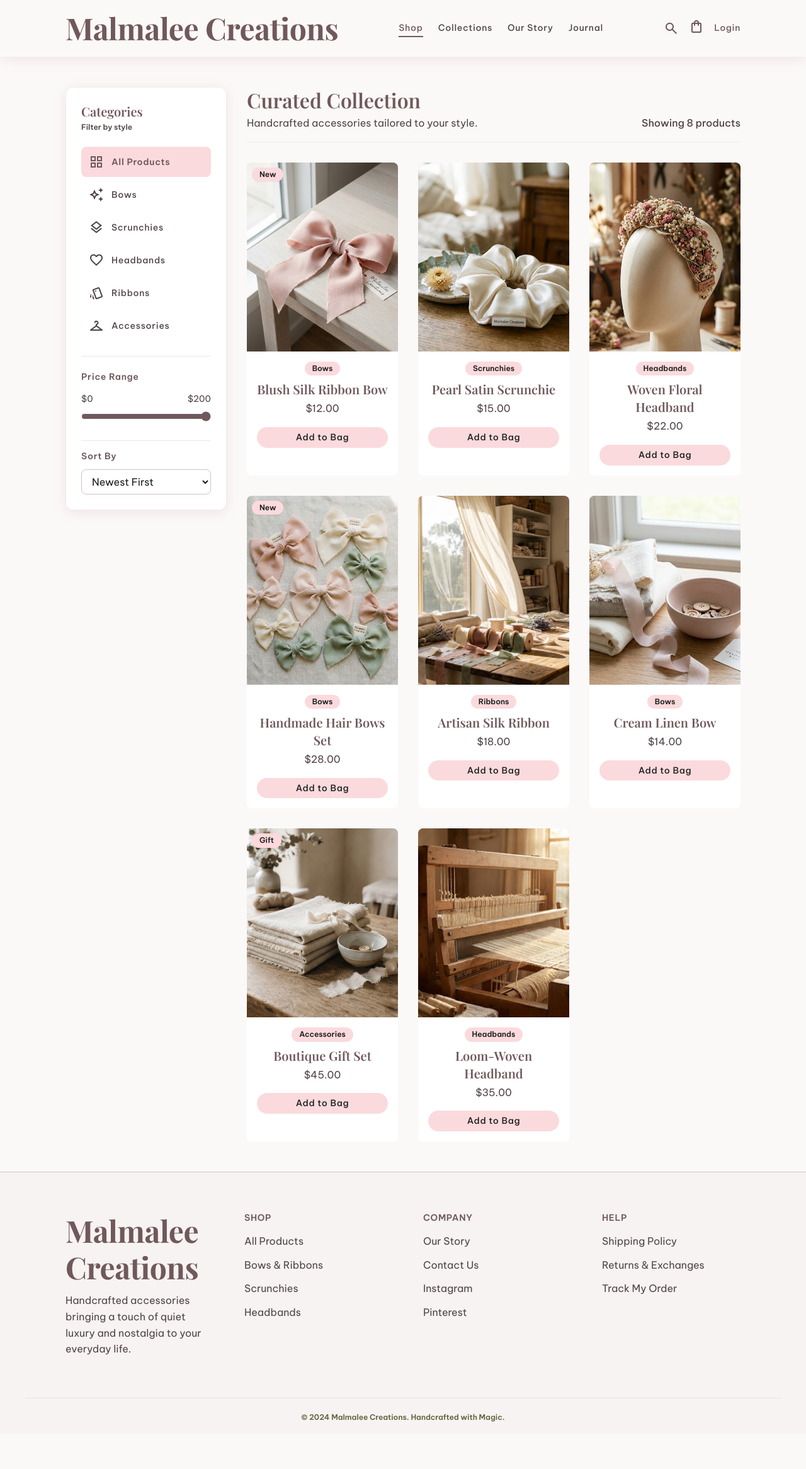
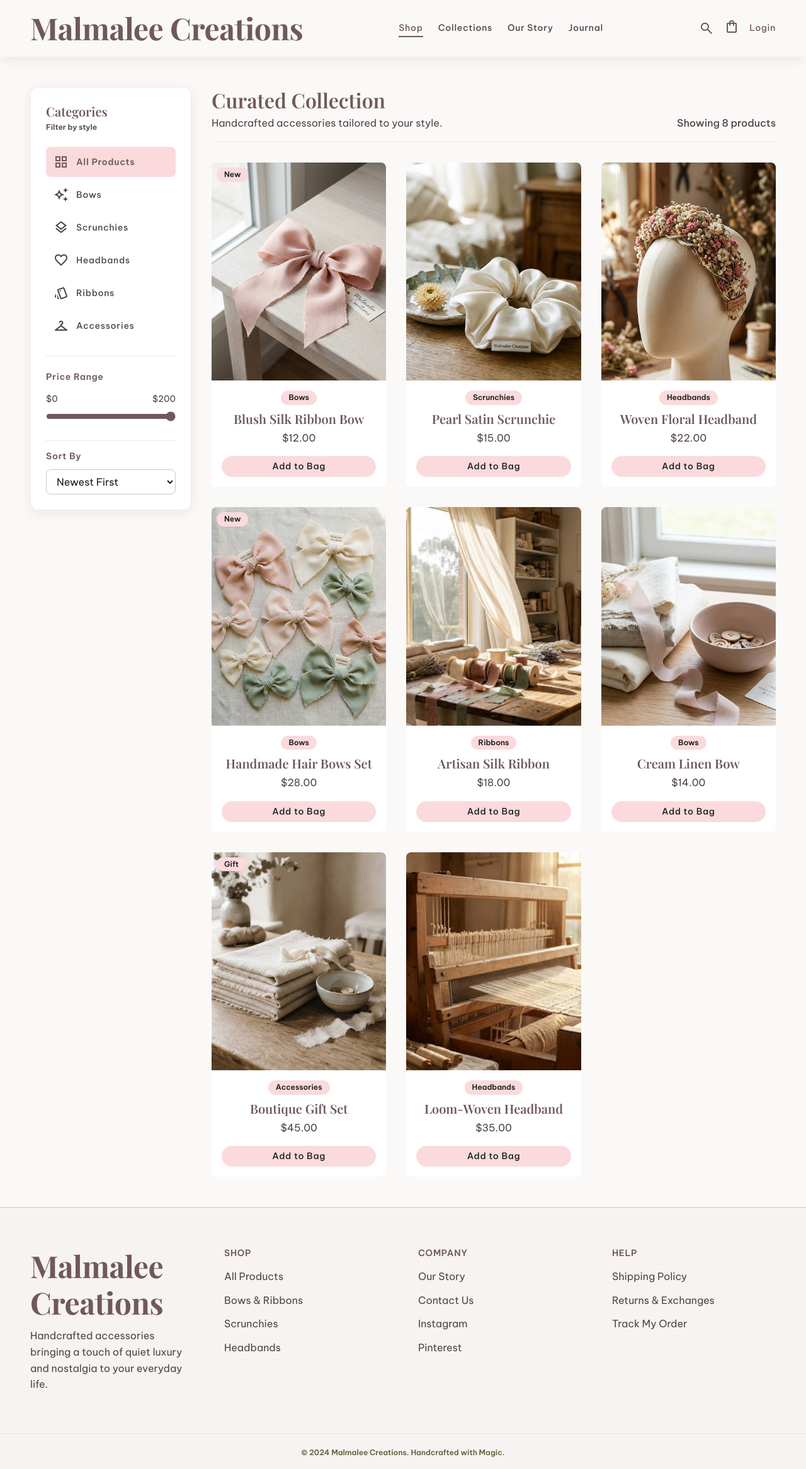
Before and after one commit to Dinisuru1230/DsoftWeb, a React (Vite) app in the folder Frontend/: page /shop in a window 1280 px wide. Shown: the whole page at 63% size. Before the commit the page ends 2276 px from the top, so only its background shows below. Built offline with nearby package versions, Linux system fonts and the light colour scheme; a web font is replaced by a local one.

Commit message:
bug fixed

```diff
--- a/Frontend/src/components/Footer.jsx
+++ b/Frontend/src/components/Footer.jsx
@@ -3,7 +3,7 @@ import { Link } from 'react-router-dom';
 export default function Footer() {
   return (
     <footer className="bg-surface-container-low border-t border-outline-variant w-full">
-      <div className="grid grid-cols-1 md:grid-cols-4 gap-16 px-5 md:px-16 py-16 max-w-[1200px] mx-auto">
+      <div className="grid grid-cols-1 md:grid-cols-4 gap-12 px-4 sm:px-8 md:px-12 py-16 max-w-[1400px] mx-auto">
         {/* Brand */}
         <div className="md:col-span-1 flex flex-col">
           <span className="font-display-lg-mobile md:font-display-lg text-display-lg-mobile md:text-display-lg text-primary mb-3">
@@ -42,7 +42,7 @@ export default function Footer() {
       </div>
 
       {/* Copyright */}
-      <div className="border-t border-outline-variant/30 px-5 md:px-16 py-4 text-center max-w-[1200px] mx-auto">
+      <div className="border-t border-outline-variant/30 px-4 sm:px-8 md:px-12 py-4 text-center max-w-[1400px] mx-auto">
         <span className="font-label-sm text-label-sm text-secondary">
           © 2024 Malmalee Creations. Handcrafted with Magic.
         </span>
--- a/Frontend/src/components/Navbar.jsx
+++ b/Frontend/src/components/Navbar.jsx
@@ -21,7 +21,7 @@ export default function Navbar() {
 
   return (
     <header className="sticky top-0 z-50 bg-background shadow-ambient w-full">
-      <nav className="flex justify-between items-center w-full px-5 md:px-16 py-4 max-w-[1200px] mx-auto">
+      <nav className="flex justify-between items-center w-full px-4 sm:px-8 md:px-12 py-4 max-w-[1400px] mx-auto">
         {/* Brand Logo */}
         <Link
           to="/"
--- a/Frontend/src/pages/ShopAll.jsx
+++ b/Frontend/src/pages/ShopAll.jsx
@@ -45,7 +45,7 @@ export default function ShopAll() {
   };
 
   return (
-    <main className="flex-grow flex flex-col md:flex-row w-full max-w-[1200px] mx-auto px-4 sm:px-8 md:px-16 py-8 md:py-12 gap-8">
+    <main className="flex-grow flex flex-col md:flex-row w-full max-w-[1400px] mx-auto px-4 sm:px-8 md:px-12 py-8 md:py-12 gap-8">
       {/* ── Sidebar Filters (Desktop) ── */}
       <aside className="hidden md:flex flex-col bg-surface-container-lowest border border-outline-variant/30 rounded-xl shadow-ambient p-6 space-y-6 flex-shrink-0 w-64 self-start sticky top-24">
         <div>
```
